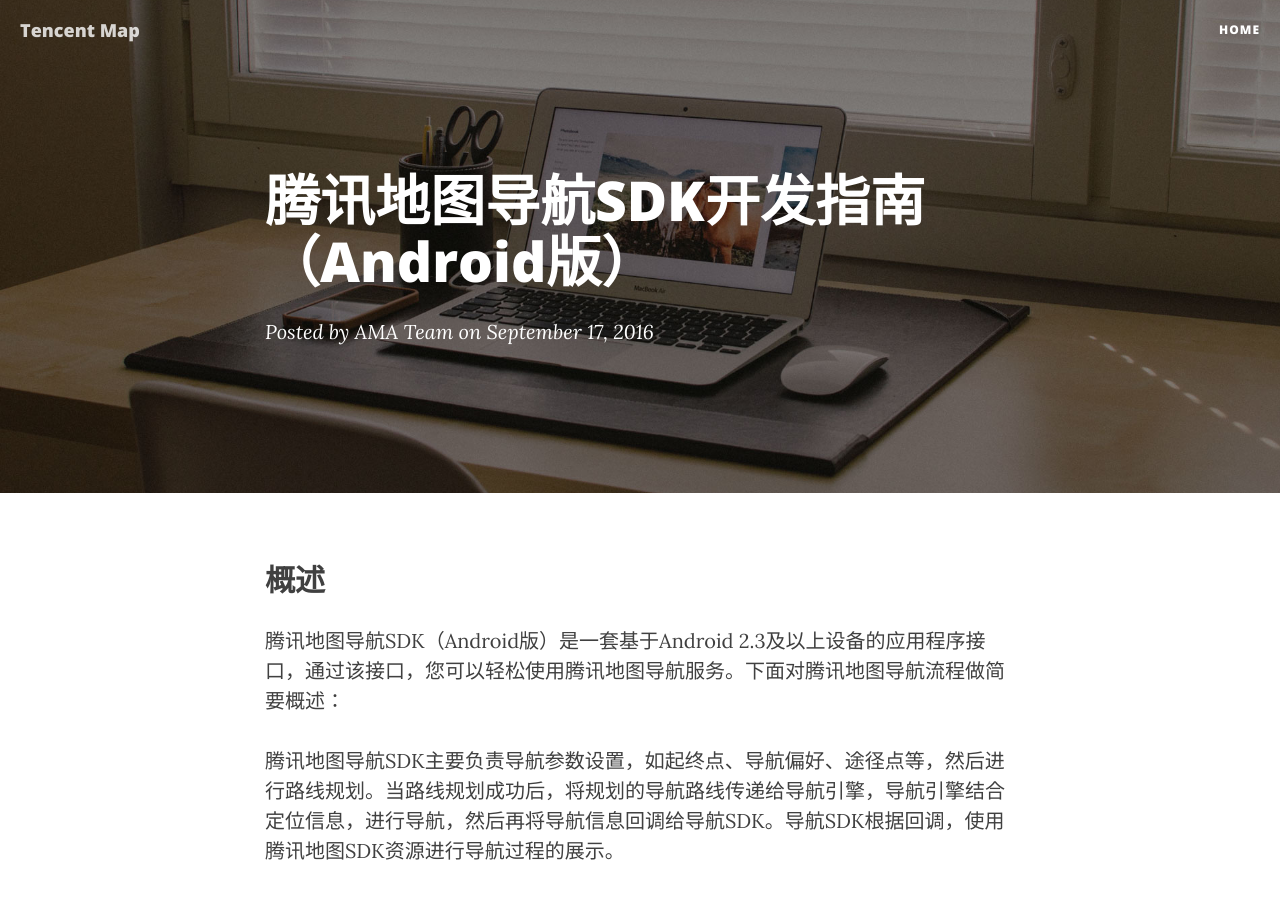
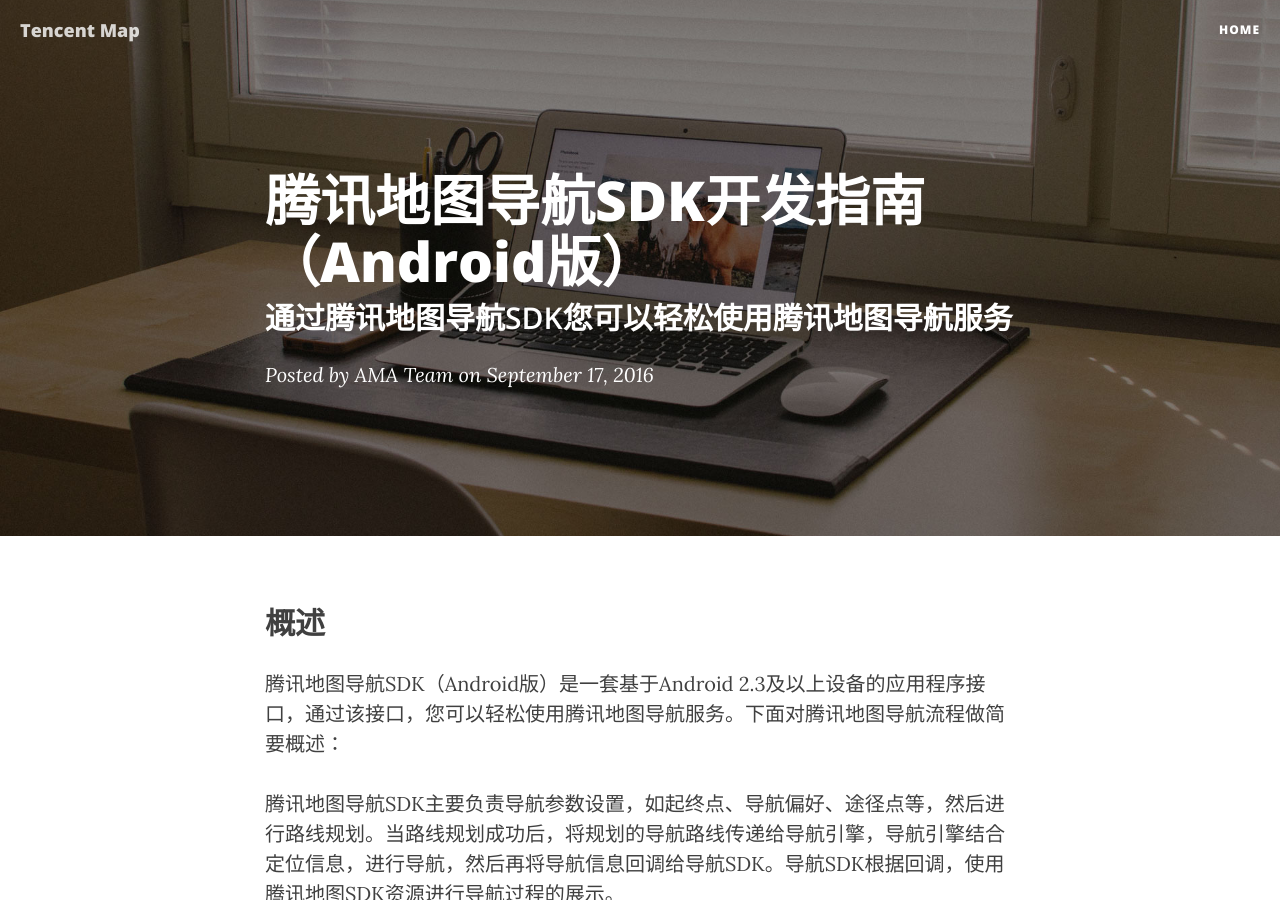
Before and after one commit to selenali/tencentmap.github.io, a Jekyll site: the page built from _posts/2016-09-17-nav-sdk-get-start.md, in a window 1280 px wide and 900 px high. Built offline with Jekyll 4.4.1, drawn with Linux system fonts in a browser that asks for light colours; nearby versions of some CDN libraries.

Commit message:
Add subtitle for nav sdk guide

```diff
--- a/_posts/2016-09-17-nav-sdk-get-start.md
+++ b/_posts/2016-09-17-nav-sdk-get-start.md
@@ -1,7 +1,7 @@
 ---
 layout:     post
 title:      "腾讯地图导航SDK开发指南（Android版）"
-subtitle:   ""
+subtitle:   "通过腾讯地图导航SDK您可以轻松使用腾讯地图导航服务"
 date:       2016-09-17 21:00:00
 author:     "AMA Team"
 header-img: "img/home-bg.jpg"
@@ -9,8 +9,7 @@
 
 ## 概述
 
-腾讯地图导航SDK（Android版）是一套基于Android
-2.3及以上设备的应用程序接口，通过该接口，您可以轻松使用腾讯地图导航服务。下面对腾讯地图导航流程做简要概述：
+腾讯地图导航SDK（Android版）是一套基于Android 2.3及以上设备的应用程序接口，通过该接口，您可以轻松使用腾讯地图导航服务。下面对腾讯地图导航流程做简要概述：
 
 腾讯地图导航SDK主要负责导航参数设置，如起终点、导航偏好、途径点等，然后进行路线规划。当路线规划成功后，将规划的导航路线传递给导航引擎，导航引擎结合定位信息，进行导航，然后再将导航信息回调给导航SDK。导航SDK根据回调，使用腾讯地图SDK资源进行导航过程的展示。
 
```
Also changed, not shown: 1 other file.
